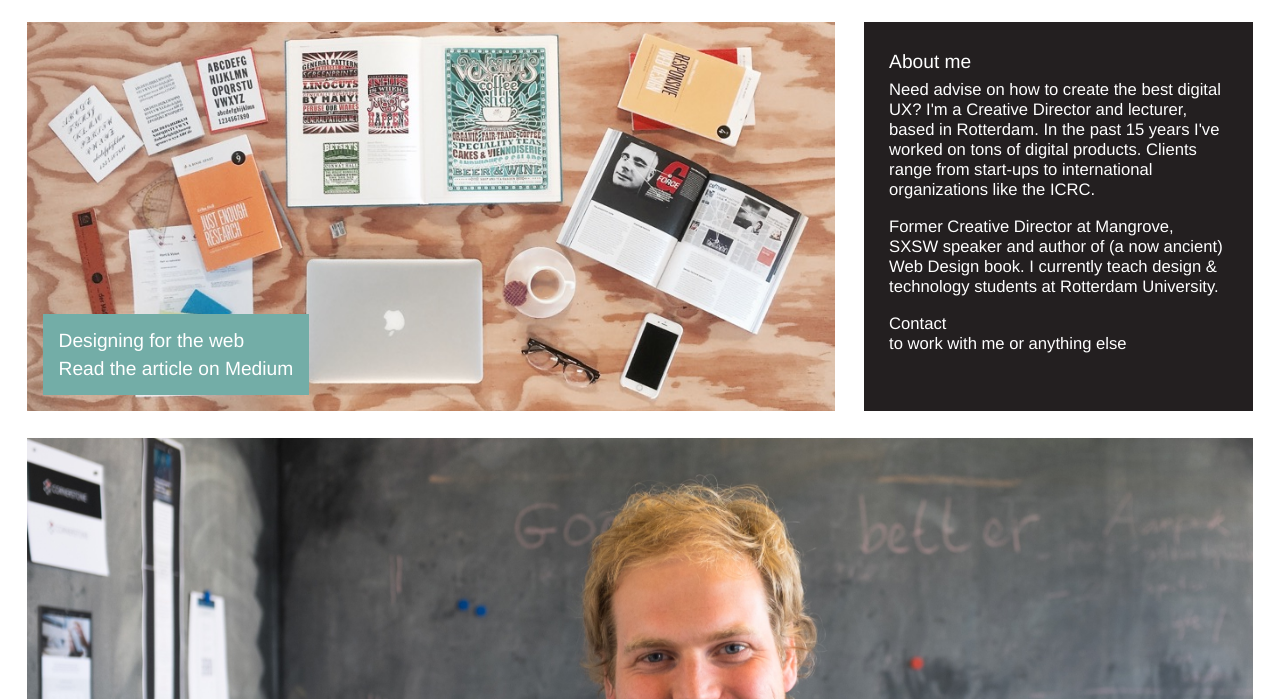
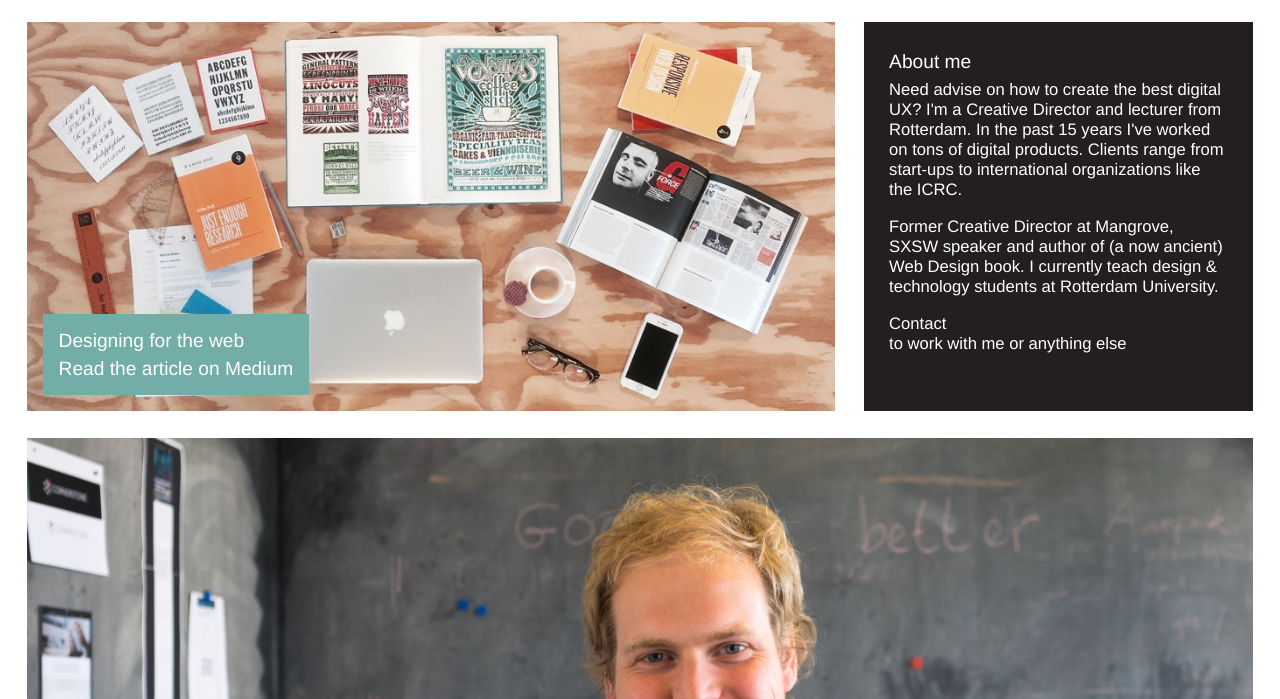
Before and after one commit to rubenbos/rubenbos, a plain HTML site: page index.html in a window 1280 px wide. Shown: the part 101-800 px from the top of the page. Drawn offline with Linux system fonts and the light colour scheme; a web font is replaced by a local one.

Commit message:
shorter bio

```diff
--- a/index.html
+++ b/index.html
@@ -34,7 +34,7 @@
 	    	<div class="content">
 	    		<div class="intro">
 		    		<h2>About me</h2>
-					<p>Need advise on how to create the best digital UX? I'm a Creative Director and lecturer, based in Rotterdam. In the past 15 years I've worked on tons of digital products. Clients range from start-ups to international organizations like the ICRC.</p>
+					<p>Need advise on how to create the best digital UX? I'm a Creative Director and lecturer from Rotterdam. In the past 15 years I've worked on tons of digital products. Clients range from start-ups to international organizations like the ICRC.</p>
 					<p>Former Creative Director at <a href="http://mangrove.com">Mangrove</a>, SXSW speaker and author of (a now ancient) <a href="https://www.bol.com/nl/p/webdesign-rules/1001004005866978/?bltg=itm_event%3Dclick%26mcm_ccd%3DVIOT%26mcm_refdate%3D20140507%26mcm_cstep%3D1%26slt_subch%3Dopn1%26mmt_id%3DWBOxWApidyYAAC4XxZkAAAEE%26pg_nm%3Dmain%26slt_id%3D803%26slt_nm%3D1N-MCM-slot-opn1-mhp%26slt_pos%3DB1%26slt_owner%3Dmcm%26itm_type%3Dproduct%26itm_lp%3D0%26itm_id%3D1001004005866978%26itm_role%3Din&promo=main_803_VIOT-1N-MCM-slot-opn1-mhp_B1_product_0_1001004005866978">Web Design book</a>. I currently teach design &amp; technology students at Rotterdam University.</p>
 		    		<p><a href="https://rubenbos.wufoo.com/forms/contact-ruben/">Contact<span> to work with me or anything else</span></a></p>
 	    		</div>
```
